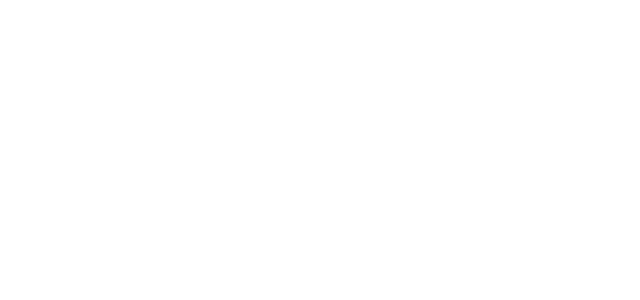
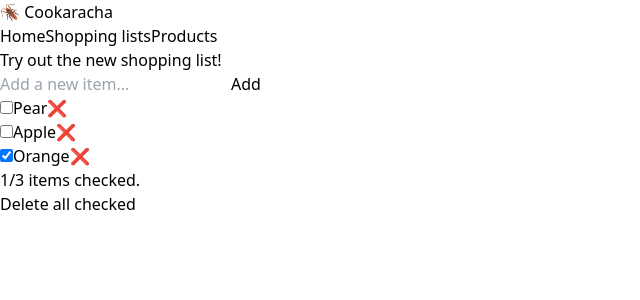
Before and after one commit to Counterfe1t/cookaracha-pwa, a React (Vite) app: page /shopping-lists in a window 1280 px wide. Before the commit this address had no page. Shown: the top 300 px of the page, without its empty margins (0-640 px from the left). Built offline with nearby package versions, Linux system fonts and the light colour scheme.

Commit message:
Add simple navigation menu with react-router links

```diff
--- a/src/components/nav/Navbar.tsx
+++ b/src/components/nav/Navbar.tsx
@@ -1,9 +1,14 @@
+import { Link } from 'react-router';
+
 export default function Navbar() {
     return (
-        <nav className="box-border p-2 shadow-sm">
-            <div className="flex justify-between">
-                <div>
-                    <h1 className="text-3xl text-center">🪳 Cookaracha</h1>
+        <nav className="box-border p-2 border-b border-slate-100">
+            <div className="flex">
+                <h1 className="text-3xl text-center mr-5">🪳 Cookaracha</h1>
+                <div className="flex space-x-4 items-center">
+                    <Link to="/">Home</Link>
+                    <Link to="/shopping-lists">Shopping lists</Link>
+                    <Link to="/products">Products</Link>
                 </div>
             </div>
         </nav>
--- a/src/main.tsx
+++ b/src/main.tsx
@@ -5,6 +5,7 @@
 import { BrowserRouter, Route, Routes } from 'react-router';
 import Home from './pages/Home.tsx';
 import Products from './pages/Products.tsx';
+import ShoppingLists from './pages/ShoppingLists.tsx';
 
 createRoot(document.getElementById('root')!).render(
     <StrictMode>
@@ -12,6 +13,7 @@
             <Routes>
                 <Route path="/" element={<App />}>
                     <Route index element={<Home />} />
+                    <Route path="/shopping-lists" element={<ShoppingLists />} />
                     <Route path="/products" element={<Products />} />
                 </Route>
             </Routes>
--- a/src/pages/Home.tsx
+++ b/src/pages/Home.tsx
@@ -1,34 +1,7 @@
-import AddItemForm from '../components/AddItemForm';
-import ItemList from '../components/ItemList';
-import ItemSummary from '../components/ItemSummary';
-import useItems from '../hooks/useItems';
-
 export default function Home() {
-    const {
-        items,
-        onChangeItem,
-        onAddItem,
-        onDeleteItem,
-        onDeleteAllCheckedItems,
-    } = useItems();
-
     return (
         <main className="p-10 h-screen space-y-5">
-            <h1 className="text-center font-bold text-3xl">
-                Try out the new shopping list!
-            </h1>
-            <div className="max-w-lg mx-auto bg-slate-100 rounded-md p-5 space-y-5">
-                <AddItemForm onSubmit={onAddItem} />
-                <ItemList
-                    items={items}
-                    onChangeItem={onChangeItem}
-                    onDeleteItem={onDeleteItem}
-                />
-                <ItemSummary
-                    items={items}
-                    onDeleteAllCheckedItems={onDeleteAllCheckedItems}
-                />
-            </div>
+            <h1 className="text-center font-bold text-3xl">Hello, world!</h1>
         </main>
     );
 }
--- a/src/pages/Products.tsx
+++ b/src/pages/Products.tsx
@@ -1,3 +1,7 @@
 export default function Products() {
-    return <>products</>;
+    return (
+        <main className="p-10 h-screen space-y-5">
+            <h1 className="text-center font-bold text-3xl">Products</h1>
+        </main>
+    );
 }
--- /dev/null
+++ b/src/pages/ShoppingLists.tsx
@@ -0,0 +1,34 @@
+import AddItemForm from '../components/AddItemForm';
+import ItemList from '../components/ItemList';
+import ItemSummary from '../components/ItemSummary';
+import useItems from '../hooks/useItems';
+
+export default function ShoppingLists() {
+    const {
+        items,
+        onChangeItem,
+        onAddItem,
+        onDeleteItem,
+        onDeleteAllCheckedItems,
+    } = useItems();
+
+    return (
+        <main className="p-10 h-screen space-y-5">
+            <h1 className="text-center font-bold text-3xl">
+                Try out the new shopping list!
+            </h1>
+            <div className="max-w-lg mx-auto bg-slate-100 rounded-md p-5 space-y-5">
+                <AddItemForm onSubmit={onAddItem} />
+                <ItemList
+                    items={items}
+                    onChangeItem={onChangeItem}
+                    onDeleteItem={onDeleteItem}
+                />
+                <ItemSummary
+                    items={items}
+                    onDeleteAllCheckedItems={onDeleteAllCheckedItems}
+                />
+            </div>
+        </main>
+    );
+}
```
